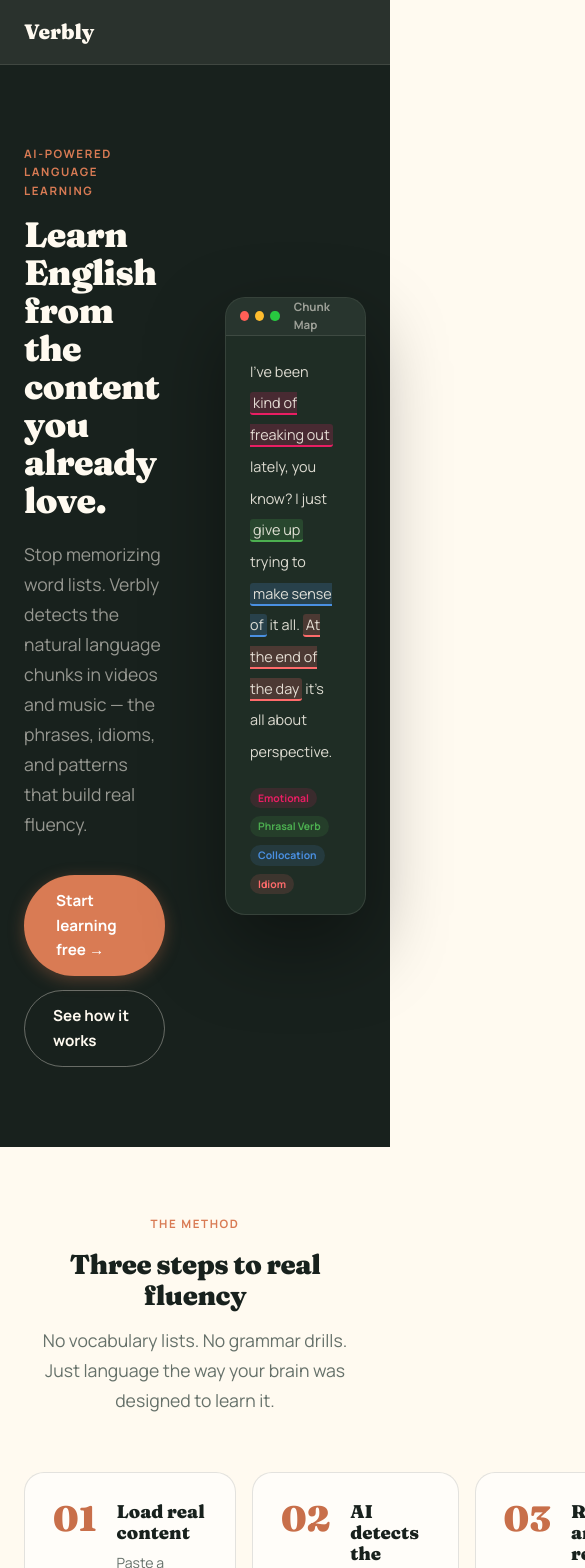
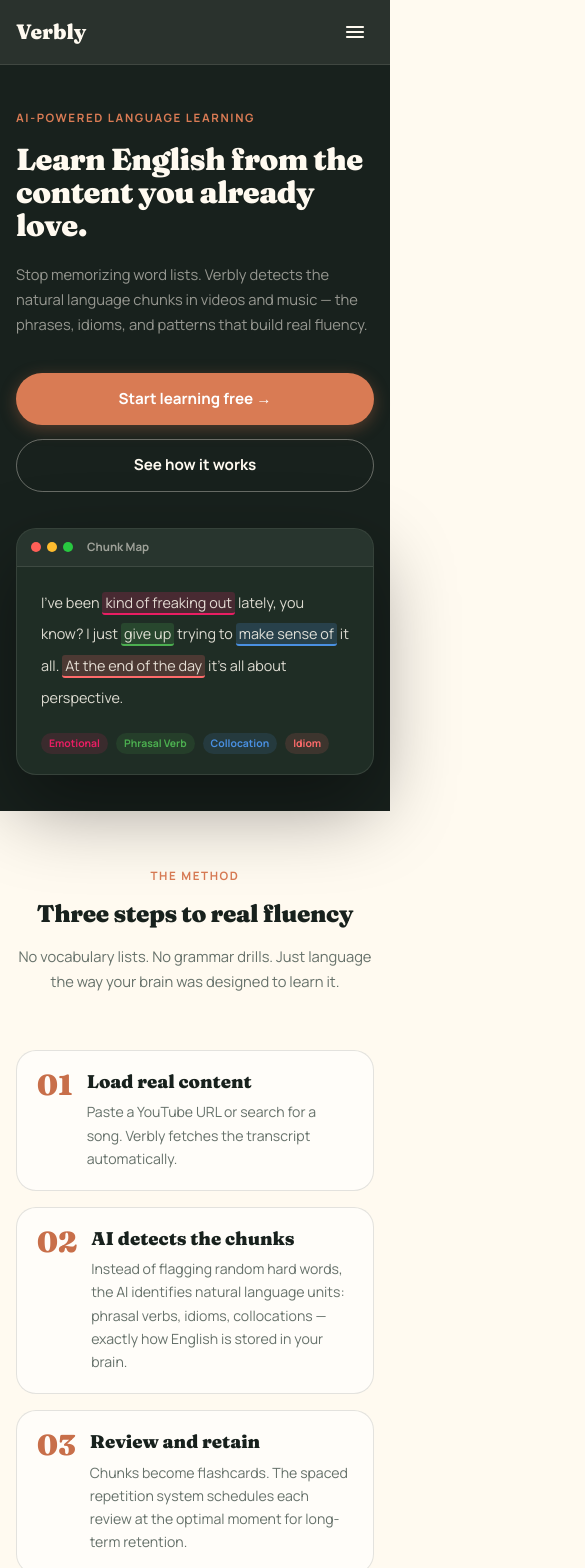
Before and after one commit to natsouzax/lexuri, a Next.js app: page / in a window 390 px wide. Shown: the top 1568 px of the page, 585 px wide, since content can reach past the window. Built offline with nearby package versions, Linux system fonts and the light colour scheme.

Commit message:
mobile fix2

```diff
--- a/app/(marketing)/features/page.tsx
+++ b/app/(marketing)/features/page.tsx
@@ -65,8 +65,8 @@
       {FEATURES.map((f, i) => (
         <section key={i} className={`mkt-section ${i % 2 === 0 ? 'mkt-section-cream' : 'mkt-section-sage'}`}>
           <div className="mkt-container">
-            <div style={{ display: 'grid', gridTemplateColumns: '1fr 1fr', gap: 64, alignItems: 'center', direction: i % 2 === 0 ? 'ltr' : 'rtl' }}>
-              <div style={{ direction: 'ltr' }}>
+            <div className={`mkt-feature-row${i % 2 !== 0 ? ' mkt-feature-row-reverse' : ''}`}>
+              <div>
                 <div style={{ display: 'inline-flex', alignItems: 'center', gap: 10, marginBottom: 16 }}>
                   <div style={{ width: 40, height: 40, borderRadius: 12, display: 'flex', alignItems: 'center', justifyContent: 'center', fontSize: '1.2rem', background: f.bg, color: f.color }}>
                     {f.icon}
@@ -83,7 +83,7 @@
                   ))}
                 </ul>
               </div>
-              <div style={{ direction: 'ltr' }}>
+              <div>
                 <div style={{ border: '1px solid var(--line)', borderRadius: 20, padding: 32, background: f.bg, minHeight: 200, display: 'flex', alignItems: 'center', justifyContent: 'center' }}>
                   <div style={{ textAlign: 'center', color: f.color }}>
                     <div style={{ fontSize: '4rem', marginBottom: 12 }}>{f.icon}</div>
--- a/app/(marketing)/page.tsx
+++ b/app/(marketing)/page.tsx
@@ -59,8 +59,8 @@
   return (
     <>
       {/* ── Hero ─────────────────────────────────────────── */}
-      <section className="mkt-section-dark" style={{ paddingTop: 80, paddingBottom: 80 }}>
-        <div className="mkt-container" style={{ display: 'grid', gridTemplateColumns: '1fr 1fr', gap: 60, alignItems: 'center' }}>
+      <section className="mkt-section-dark mkt-hero-section">
+        <div className="mkt-container mkt-grid-hero">
           <div className="animate-fade-up">
             <span className="mkt-eyebrow">AI-Powered Language Learning</span>
             <h1 className="mkt-h1" style={{ color: 'var(--paper)' }}>
@@ -69,7 +69,7 @@
             <p className="mkt-lead mkt-lead-dark" style={{ marginBottom: 36 }}>
               Stop memorizing word lists. Verbly detects the natural language chunks in videos and music — the phrases, idioms, and patterns that build real fluency.
             </p>
-            <div style={{ display: 'flex', gap: 14, flexWrap: 'wrap' }}>
+            <div className="mkt-btn-group">
               <Link href="/youtube" className="btn-mkt-primary">Start learning free →</Link>
               <Link href="/features" className="btn-mkt-ghost">See how it works</Link>
             </div>
@@ -122,7 +122,7 @@
               No vocabulary lists. No grammar drills. Just language the way your brain was designed to learn it.
             </p>
           </div>
-          <div style={{ display: 'grid', gridTemplateColumns: 'repeat(3,1fr)', gap: 16 }}>
+          <div className="mkt-grid-3col">
             {STEPS.map((step, i) => (
               <div key={i} className="step-card animate-fade-up" style={{ animationDelay: `${i * 80}ms` }}>
                 <div className="step-number">{step.n}</div>
@@ -143,7 +143,7 @@
             <span className="mkt-eyebrow">The Science</span>
             <h2 className="mkt-h2">Why word lists don&apos;t work</h2>
           </div>
-          <div style={{ display: 'grid', gridTemplateColumns: '1fr 1fr', gap: 20, maxWidth: 860, margin: '0 auto' }}>
+          <div className="mkt-grid-2col mkt-comparison">
             <div style={{ border: '1px solid rgba(200,80,60,0.25)', borderRadius: 20, padding: '28px 28px', background: 'rgba(200,80,60,0.05)' }}>
               <div style={{ fontWeight: 900, marginBottom: 16, fontSize: '0.85rem', color: '#b03020' }}>✕ Traditional approach</div>
               {['Memorize isolated words', 'No context or emotion', 'Forget within days', 'Can\'t speak naturally', 'Grammar rules, not patterns'].map((t) => (
@@ -171,7 +171,7 @@
             <span className="mkt-eyebrow">What&apos;s Inside</span>
             <h2 className="mkt-h2">Everything you need to reach fluency</h2>
           </div>
-          <div style={{ display: 'grid', gridTemplateColumns: 'repeat(2,1fr)', gap: 16 }}>
+          <div className="mkt-grid-2col">
             {FEATURES.map((f, i) => (
               <div key={i} className="feature-card animate-fade-up" style={{ animationDelay: `${i * 60}ms` }}>
                 <div className="feature-icon" style={{ background: f.iconBg, color: f.iconColor }}>{f.icon}</div>
@@ -193,7 +193,7 @@
           <p className="mkt-lead mkt-lead-dark" style={{ margin: '0 auto 48px' }}>
             Verbly is in early access. Testimonials coming soon.
           </p>
-          <div style={{ display: 'grid', gridTemplateColumns: 'repeat(3,1fr)', gap: 16 }}>
+          <div className="mkt-grid-3col">
             {['B2 level in 6 months', 'Finally understood series without subtitles', 'Chunks made all the difference'].map((quote, i) => (
               <div key={i} style={{ border: '1px solid var(--dark-border)', borderRadius: 20, padding: '28px 24px', background: 'var(--dark-surface)', textAlign: 'left' }}>
                 <div style={{ fontSize: '1.4rem', marginBottom: 12 }}>✦</div>
--- a/app/globals.css
+++ b/app/globals.css
@@ -1445,15 +1445,87 @@
 .settings-nav-desc { font-size: 0.8rem; color: var(--muted); }
 .settings-nav-arrow { margin-left: auto; color: var(--muted); font-size: 1.1rem; }
 
+/* Marketing layout utilities */
+.mkt-hero-section { padding-top: 80px; padding-bottom: 80px; }
+.mkt-grid-hero  { display: grid; grid-template-columns: 1fr 1fr; gap: 60px; align-items: center; }
+.mkt-grid-2col  { display: grid; grid-template-columns: repeat(2, 1fr); gap: 16px; }
+.mkt-grid-3col  { display: grid; grid-template-columns: repeat(3, 1fr); gap: 16px; }
+.mkt-comparison { max-width: 860px; margin: 0 auto; }
+.mkt-btn-group  { display: flex; gap: 14px; flex-wrap: wrap; }
+
+/* Feature rows with alternating layout */
+.mkt-feature-row         { display: grid; grid-template-columns: 1fr 1fr; gap: 64px; align-items: center; }
+.mkt-feature-row-reverse { direction: rtl; }
+.mkt-feature-row > div   { direction: ltr; }
+
+/* Hamburger button — hidden on desktop */
+.mkt-nav-hamburger {
+  display: none;
+  align-items: center;
+  justify-content: center;
+  background: none;
+  border: none;
+  color: var(--paper);
+  cursor: pointer;
+  padding: 8px;
+  border-radius: 8px;
+  line-height: 0;
+  transition: background 100ms ease;
+  -webkit-tap-highlight-color: transparent;
+}
+.mkt-nav-hamburger:hover { background: rgba(255,250,240,0.08); }
+
+/* Mobile nav menu */
+.mkt-nav-mobile { background: rgba(18, 26, 22, 0.98); border-top: 1px solid var(--dark-border); }
+.mkt-nav-mobile-link {
+  display: block;
+  padding: 15px 24px;
+  color: var(--dark-muted);
+  font-weight: 700;
+  font-size: 0.95rem;
+  text-decoration: none;
+  transition: color 100ms ease, background 100ms ease;
+  border-bottom: 1px solid rgba(255,250,240,0.05);
+}
+.mkt-nav-mobile-link:hover  { color: var(--paper); background: rgba(255,250,240,0.06); }
+.mkt-nav-mobile-link.active { color: var(--paper); }
+.mkt-nav-mobile-cta { padding: 16px 24px 20px; }
+
 /* Marketing responsive */
 @media (max-width: 900px) {
-  .mkt-nav-links { display: none; }
-  .mkt-footer-grid { grid-template-columns: 1fr; gap: 32px; }
-  .pricing-grid { grid-template-columns: 1fr; max-width: 420px; margin-left: auto; margin-right: auto; }
-  .roadmap-grid { grid-template-columns: 1fr; }
+  .mkt-nav-links     { display: none; }
+  .mkt-nav-hamburger { display: flex; }
+
+  .mkt-hero-section  { padding-top: 52px; padding-bottom: 44px; }
+  .mkt-grid-hero     { grid-template-columns: 1fr; gap: 36px; }
+  .mkt-feature-row   { grid-template-columns: 1fr; gap: 28px; direction: ltr; }
+  .mkt-grid-2col     { grid-template-columns: 1fr; }
+  .mkt-grid-3col     { grid-template-columns: 1fr 1fr; }
+
+  .mkt-footer-grid   { grid-template-columns: 1fr; gap: 32px; }
+  .mkt-footer-bottom { flex-direction: column; gap: 8px; text-align: center; }
+
+  .pricing-grid      { grid-template-columns: 1fr; max-width: 420px; margin-left: auto; margin-right: auto; }
+  .roadmap-grid      { grid-template-columns: 1fr; }
 }
+
 @media (max-width: 640px) {
-  .mkt-section { padding: 64px 0; }
-  .mkt-h1 { font-size: 2.2rem; }
-  .mkt-h2 { font-size: 1.7rem; }
+  .mkt-section       { padding: 52px 0; }
+  .mkt-section-sm    { padding: 36px 0; }
+  .mkt-hero-section  { padding-top: 40px; padding-bottom: 36px; }
+  .mkt-container     { padding: 0 16px; }
+
+  .mkt-h1            { font-size: 1.9rem; }
+  .mkt-h2            { font-size: 1.5rem; }
+  .mkt-h3            { font-size: 1.1rem; }
+  .mkt-lead          { font-size: 0.92rem; }
+
+  .mkt-grid-3col     { grid-template-columns: 1fr; }
+  .mkt-btn-group     { flex-direction: column; }
+  .btn-mkt-primary,
+  .btn-mkt-ghost     { width: 100%; justify-content: center; }
+
+  .step-card         { padding: 20px; gap: 14px; }
+  .step-number       { font-size: 1.8rem; }
+  .feature-card      { padding: 20px; }
 }
--- a/components/marketing/MarketingNav.tsx
+++ b/components/marketing/MarketingNav.tsx
@@ -2,6 +2,7 @@
 
 import Link from 'next/link'
 import { usePathname } from 'next/navigation'
+import { useState } from 'react'
 
 const NAV_LINKS = [
   { href: '/features', label: 'Features' },
@@ -12,12 +13,14 @@
 
 export default function MarketingNav() {
   const pathname = usePathname()
+  const [open, setOpen] = useState(false)
 
   return (
     <nav className="mkt-nav">
       <div className="mkt-container mkt-nav-inner">
-        <Link href="/" className="mkt-nav-logo">Verbly</Link>
+        <Link href="/" className="mkt-nav-logo" onClick={() => setOpen(false)}>Verbly</Link>
 
+        {/* Desktop links */}
         <div className="mkt-nav-links">
           {NAV_LINKS.map(({ href, label }) => (
             <Link
@@ -32,7 +35,53 @@
             Open App →
           </Link>
         </div>
+
+        {/* Mobile hamburger */}
+        <button
+          className="mkt-nav-hamburger"
+          onClick={() => setOpen(o => !o)}
+          aria-label={open ? 'Close menu' : 'Open menu'}
+        >
+          {open ? (
+            <svg width="22" height="22" viewBox="0 0 22 22" fill="none" stroke="currentColor" strokeWidth="2.2" strokeLinecap="round">
+              <line x1="5" y1="5" x2="17" y2="17" />
+              <line x1="17" y1="5" x2="5" y2="17" />
+            </svg>
+          ) : (
+            <svg width="22" height="22" viewBox="0 0 22 22" fill="none" stroke="currentColor" strokeWidth="2.2" strokeLinecap="round">
+              <line x1="3" y1="6" x2="19" y2="6" />
+              <line x1="3" y1="11" x2="19" y2="11" />
+              <line x1="3" y1="16" x2="19" y2="16" />
+            </svg>
+          )}
+        </button>
       </div>
+
+      {/* Mobile menu */}
+      {open && (
+        <div className="mkt-nav-mobile">
+          {NAV_LINKS.map(({ href, label }) => (
+            <Link
+              key={href}
+              href={href}
+              className={`mkt-nav-mobile-link${pathname === href ? ' active' : ''}`}
+              onClick={() => setOpen(false)}
+            >
+              {label}
+            </Link>
+          ))}
+          <div className="mkt-nav-mobile-cta">
+            <Link
+              href="/youtube"
+              className="btn-mkt-primary"
+              style={{ width: '100%', justifyContent: 'center' }}
+              onClick={() => setOpen(false)}
+            >
+              Open App →
+            </Link>
+          </div>
+        </div>
+      )}
     </nav>
   )
 }
```
